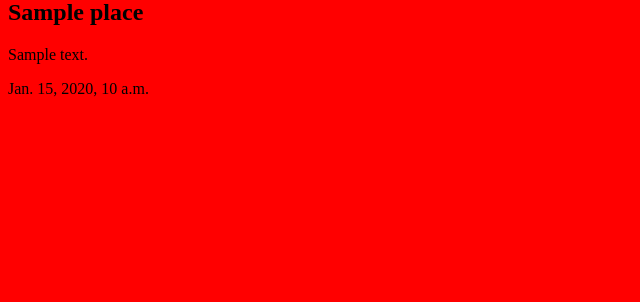
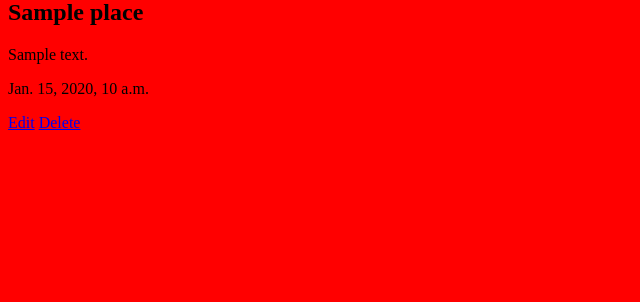
Before and after one commit to sarahgaled/Nomadic-Matt, a Django app: template main_app/templates/blogs/detail.html in a window 1280 px wide. Shown: the part 125-427 px from the top of the page, without its empty margins (0-640 px from the left). Run offline with Django 3.2, Linux system fonts and the light colour scheme; the template is opened without the code that fills it: most values are stand-ins (such as "Sample title", 1, 10 or a date in 2020); data that the repository does not hold is empty.

Commit message:
adding update and delete urls

```diff
--- a/main_app/templates/blogs/detail.html
+++ b/main_app/templates/blogs/detail.html
@@ -18,7 +18,10 @@
 <h1>{{blog.place}}</h1>
 <p>{{blog.description}}</p>
 <p>{{blog.date}}</p>
-
+<div class="blog-actions">
+      <a href="{% url 'blogs_update' blog.id %}" class="btn warn">Edit</a>
+      <a href="{% url 'blogs_delete' blog.id %}" class="btn danger">Delete</a>
+    </div>
 </div>
 </section>
 {% endblock %}
```
